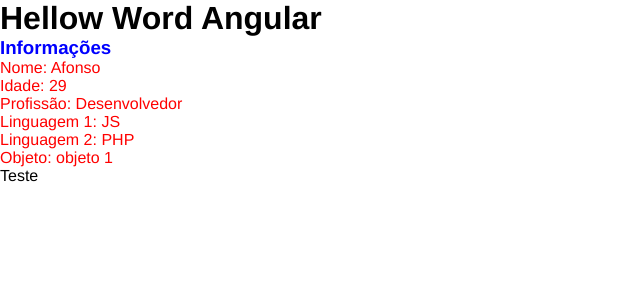
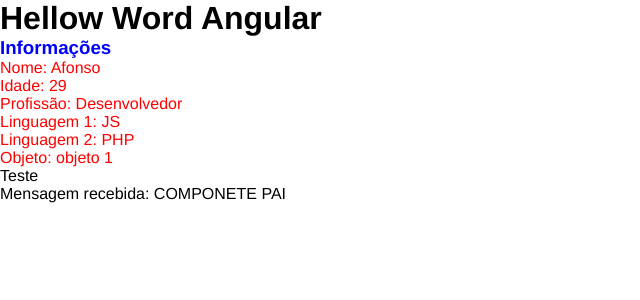
Before and after one commit to Afonso-Lagedo/angular, an Angular app in the folder angular/: page / in a window 1280 px wide. Shown: the top 300 px of the page, without its empty margins (0-640 px from the left). Built offline with nearby package versions, Linux system fonts and the light colour scheme.

Commit message:
compartilhando dados 1

```diff
--- a/angular/src/app/app.component.html
+++ b/angular/src/app/app.component.html
@@ -3,3 +3,5 @@
 <app-primeiro></app-primeiro>
 
 <p>Teste</p>
+
+<app-parente [infoEnviada]="nomePai"></app-parente>
--- a/angular/src/app/app.component.ts
+++ b/angular/src/app/app.component.ts
@@ -1,4 +1,4 @@
-import { Component } from '@angular/core';
+import { Component} from '@angular/core';
 
 @Component({
   selector: 'app-root',
@@ -6,5 +6,7 @@
   styleUrls: ['./app.component.css']
 })
 export class AppComponent {
+  nomePai = 'COMPONETE PAI';
+
   title = 'angular';
 }
--- a/angular/src/app/app.module.ts
+++ b/angular/src/app/app.module.ts
@@ -4,11 +4,13 @@
 import { AppRoutingModule } from './app-routing.module';
 import { AppComponent } from './app.component';
 import { PrimeiroComponent } from './componentes/primeiro/primeiro.component';
+import { ParenteComponent } from './componentes/parente/parente.component';
 
 @NgModule({
   declarations: [
     AppComponent,
-    PrimeiroComponent
+    PrimeiroComponent,
+    ParenteComponent
   ],
   imports: [
     BrowserModule,
--- /dev/null
+++ b/angular/src/app/componentes/parente/parente.component.html
@@ -0,0 +1 @@
+<p>Mensagem recebida: {{infoEnviada}}</p>
```
Also changed, not shown: angular/src/app/componentes/parente/parente.component.ts (added, +10 -0 lines), angular/src/app/componentes/parente/parente.component.css (added), 2 other files (tests, documents, lock files or other folders).
